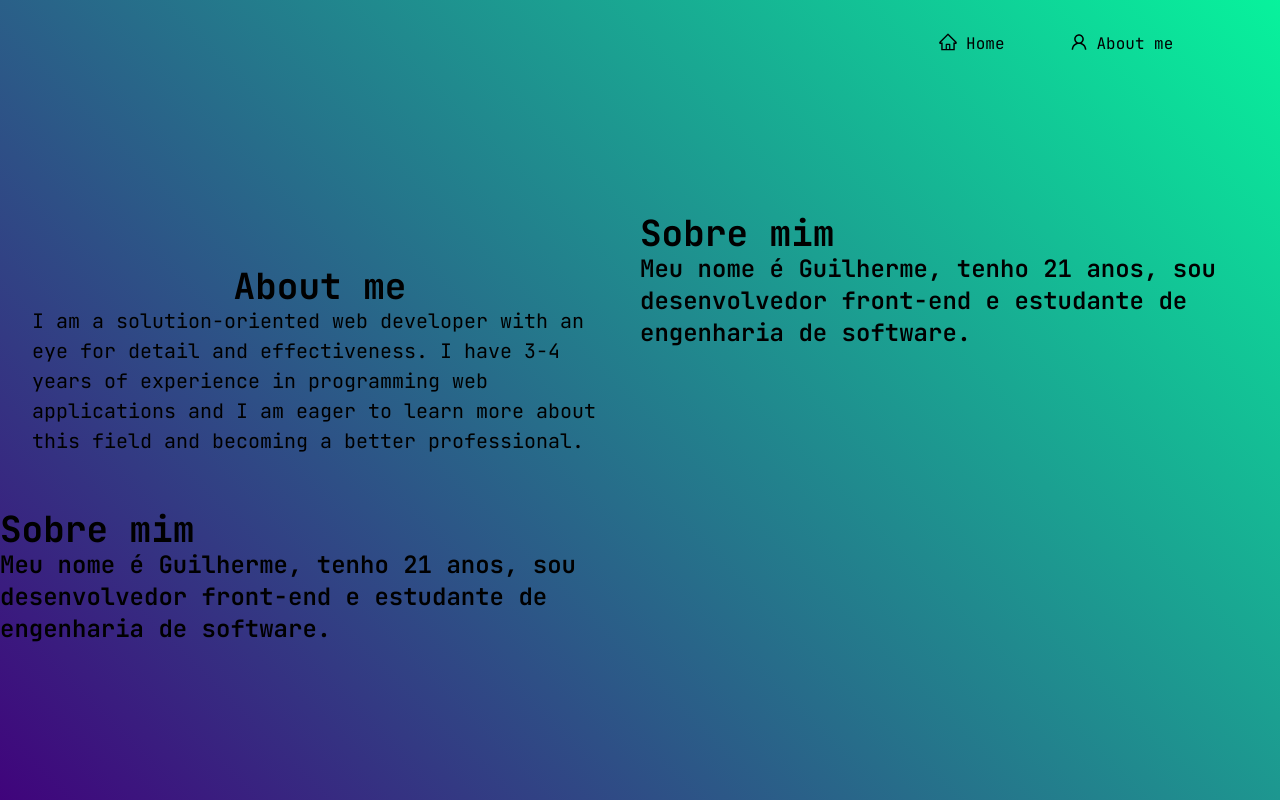
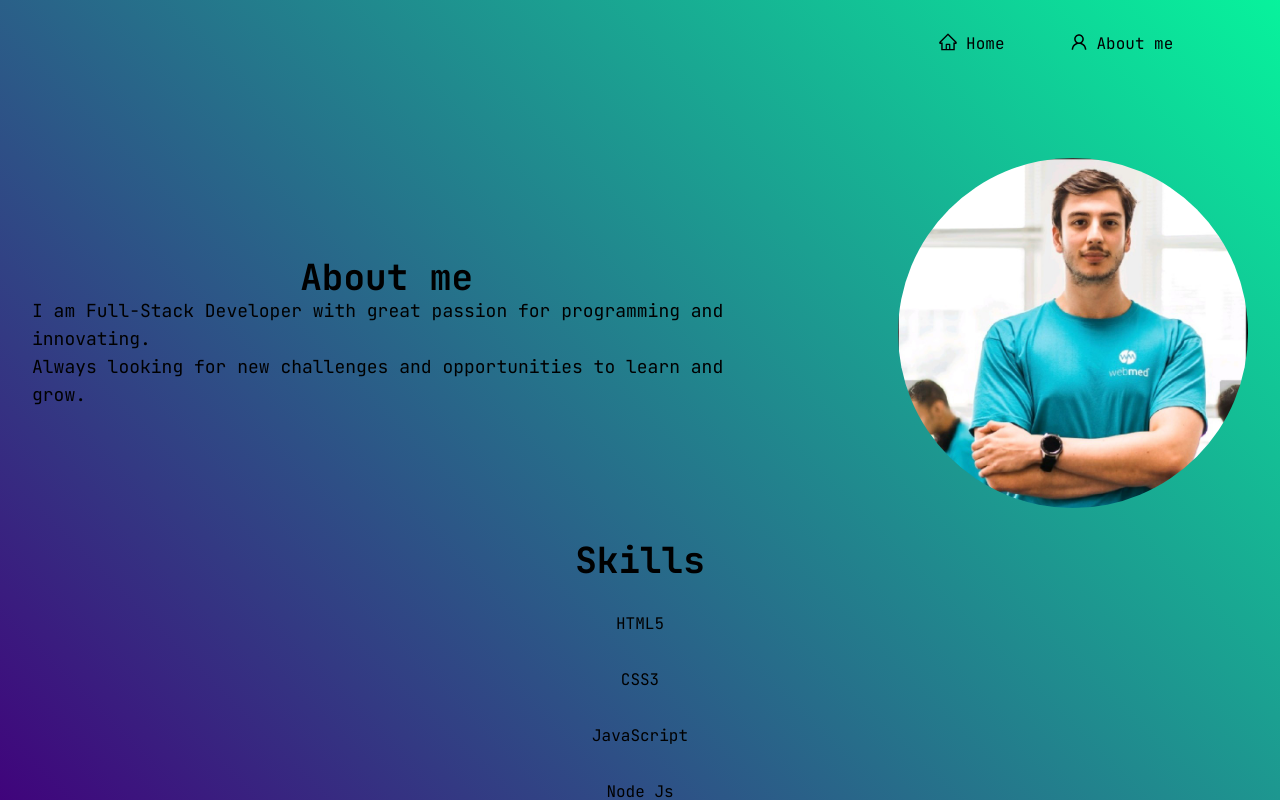
Before and after one commit to guirab/portfolio, a Next.js app: page /about in a window 1280 px wide. Built offline with nearby package versions, Linux system fonts and the light colour scheme.

Commit message:
chore: add libs and refactor about me page

```diff
--- a/app/about/page.tsx
+++ b/app/about/page.tsx
@@ -1,24 +1,38 @@
 import Link from "next/link";
-import { MouseOver } from "@/components";
+import Image from "next/image";
+
+import { MouseOver, Reveal } from "@/components";
 
 export default function About() {
   return (
-    <div className="h-page w-full">
-      <div className="grid grid-cols-2 h-full grid-rows-2 col-end-1 pt-36">
-        <MouseOver />
-        <div>
-          <h1 className="text-4xl font-bold">Sobre mim</h1>
-          <p className="text-2xl font-semibold">
-            Meu nome é Guilherme, tenho 21 anos, sou desenvolvedor front-end e
-            estudante de engenharia de software.
-          </p>
+    <div className="h-page w-full overflow-y-scroll scrollbar-none">
+      <div className="flex flex-col pt-24 mobile:pt-16 px-8 space-y-8">
+        <div className="flex flex-row">
+          <MouseOver />
+          <div className="flex justify-end items-center w-5/12">
+            <Image
+              src="/assets/jpeg/taldo.jpeg"
+              width={350}
+              height={350}
+              alt="Guilherme Rabelo"
+              className="rounded-full"
+            />
+          </div>
         </div>
-        <div className="">
-          <h1 className="text-4xl font-bold">Sobre mim</h1>
-          <p className="text-2xl font-semibold">
-            Meu nome é Guilherme, tenho 21 anos, sou desenvolvedor front-end e
-            estudante de engenharia de software.
-          </p>
+        <div className="flex flex-col gap-8 justify-center w-full items-center">
+          <h1 className="text-4xl font-bold">Skills</h1>
+          <Reveal>HTML5</Reveal>
+          <Reveal>CSS3</Reveal>
+          <Reveal>JavaScript</Reveal>
+          <Reveal>Node Js</Reveal>
+          <Reveal>React</Reveal>
+          <Reveal>Next Js</Reveal>
+          <Reveal>TypeScript</Reveal>
+          <Reveal>MySql</Reveal>
+          <Reveal>Redux</Reveal>
+          <Reveal>Git</Reveal>
+          <Reveal>Framer Motion</Reveal>
+          <Reveal>TailwindCSS</Reveal>
         </div>
       </div>
     </div>
--- a/app/globals.css
+++ b/app/globals.css
@@ -2,32 +2,25 @@
 @tailwind components;
 @tailwind utilities;
 
-* {
-  overflow: hidden;
-}
-
-.container {
-  position: relative;
-}
 
 .container .display {
   font-size: 20px;
   color: black;
 }
 
-.container .magnifying-glass {
+.magnifying-glass {
   height: 100px;
   border-radius: 50%;
   position: absolute;
   top: 0;
   left: 0;
   overflow: hidden;
-  transform: translate(-50%, -50%);
   background-color: transparent;
   opacity: 0;
 }
 
-.container .magnifying-glass .magnify-fx {
+.magnifying-glass .magnify-fx {
   font-size: 20px;
-  -webkit-text-fill-color: aquamarine;
+  text-shadow: 0 0 10px #07f29c;
+    color: #07f29c;
 }
--- a/app/layout.tsx
+++ b/app/layout.tsx
@@ -15,7 +15,7 @@ export default function RootLayout({ children }: { children: React.ReactNode })
   return (
     <html lang="en">
       <body className={jetBrains.className}>
-        <main className="bg-main h-screen w-screen">
+        <main className="bg-main-background h-screen w-screen">
           <Header />
           {children}
         </main>
--- a/components/header.tsx
+++ b/components/header.tsx
@@ -11,7 +11,7 @@ export const Header = () => {
               <AiOutlineHome className="h-5 w-5" />
               Home
             </span>
-            <div className="rounded-md h-1.5 bg-[#e81cff] group-hover:translate-x-0 w-full -translate-x-20 transition duration-300" />
+            <div className="rounded-md h-1.5 bg-header group-hover:translate-x-0 w-full -translate-x-20 transition duration-300" />
           </button>
         </Link>
         <Link href={"/about"}>
@@ -20,7 +20,7 @@ export const Header = () => {
               <AiOutlineUser className="h-5 w-5" />
               About me
             </span>
-            <div className="rounded-md h-1.5 bg-[#e81cff] group-hover:translate-x-0 w-full -translate-x-28 transition duration-300" />
+            <div className="rounded-md h-1.5 bg-header group-hover:translate-x-0 w-full -translate-x-28 transition duration-300" />
           </button>
         </Link>
       </div>
--- a/components/index.ts
+++ b/components/index.ts
@@ -1,3 +1,4 @@
 export * from "./header";
 export * from "./typewriter"
 export * from './mouse-over'
+export * from './reveal'
--- a/components/mouse-over.tsx
+++ b/components/mouse-over.tsx
@@ -1,55 +1,44 @@
-"use client";
 import { useEffect } from "react";
 
 export const MouseOver = () => {
-  useEffect(() => {
-    const glass = document.querySelector(".magnifying-glass") as HTMLElement;
-    const container = document.querySelector(".container");
-    if (!container) return console.log("no container");
+  // useEffect(() => {
+  //   const glass = document.querySelector(".magnifying-glass") as HTMLElement;
+  //   const container = document.querySelector(".container");
+  //   if (!container) return console.log("no container");
 
-    const cInfo = container.getBoundingClientRect();
-    if (!glass) return console.log("no glass");
+  //   const cInfo = container.getBoundingClientRect();
+  //   if (!glass) return console.log("no glass");
 
-    document.addEventListener("pointermove", (e) => {
-      glass.style.opacity = "1";
-      glass.style.transform = `translate(
-            ${e.clientX - cInfo.x - glass.getBoundingClientRect().width / 2}px,
-            ${e.clientY - cInfo.y - glass.getBoundingClientRect().height / 2}px
-        )`;
-      const h1 = glass.querySelector("h1");
-      if (!h1) return console.log("no h1");
+  //   document.addEventListener("pointermove", (e) => {
+  //     glass.style.opacity = "1";
+  //     glass.style.transform = `translate(
+  //           ${e.clientX - cInfo.x - glass.getBoundingClientRect().width / 2}px,
+  //           ${e.clientY - cInfo.y - glass.getBoundingClientRect().height / 2}px
+  //       )`;
+  //     const h1 = glass.querySelector("h1");
+  //     if (!h1) return console.log("no h1");
 
-      h1.style.transform = `translate(
-            ${
-              (e.clientX - glass.getBoundingClientRect().width / 2 - cInfo.x) *
-              -1
-            }px,
-            ${
-              (e.clientY - glass.getBoundingClientRect().height / 2 - cInfo.y) *
-              -1
-            }px)`;
-    });
-  }, []);
+  //     h1.style.transform = `translate(
+  //           ${
+  //             (e.clientX - glass.getBoundingClientRect().width / 2 - cInfo.x) *
+  //             -1
+  //           }px,
+  //           ${
+  //             (e.clientY - glass.getBoundingClientRect().height / 2 - cInfo.y) *
+  //             -1
+  //           }px)`;
+  //   });
+  // }, []);
 
   return (
-    <div className="flex justify-center items-center flex-col px-8">
+    <div className="flex justify-center items-center flex-col w-7/12">
       <h1 className="text-4xl font-bold">About me</h1>
-      <div className="container">
-        <h1 className="display">
-          I am a solution-oriented web developer with an eye for detail and
-          effectiveness. I have 3-4 years of experience in programming web
-          applications and I am eager to learn more about this field and
-          becoming a better professional.
-        </h1>
-        <div className="magnifying-glass">
-          <h1 className="magnify-fx">
-            I am a solution-oriented web developer with an eye for detail and
-            effectiveness. I have 3-4 years of experience in programming web
-            applications and I am eager to learn more about this field and
-            becoming a better professional.
-          </h1>
-        </div>
-      </div>
+      <h2 className="text-lg">
+        I am Full-Stack Developer with great passion for programming and
+        innovating.
+        <br />
+        Always looking for new challenges and opportunities to learn and grow.
+      </h2>
     </div>
   );
 };
--- /dev/null
+++ b/components/reveal.tsx
@@ -0,0 +1,51 @@
+"use client";
+import { useEffect, useRef } from "react";
+import { useInView, motion, useAnimation } from "framer-motion";
+
+export const Reveal = ({
+  children,
+  className,
+}: {
+  children: React.ReactNode;
+  className?: string;
+}) => {
+  const ref = useRef<HTMLDivElement>(null);
+  const isInView = useInView(ref, { once: true });
+
+  const mainControls = useAnimation();
+  const slideControls = useAnimation();
+
+  useEffect(() => {
+    if (isInView) {
+      mainControls.start("visible");
+      slideControls.start("visible");
+    }
+  }, [isInView]);
+
+  return (
+    <div ref={ref} className="relative overflow-hidden">
+      <motion.div
+        variants={{
+          hidden: { opacity: 0, y: 100 },
+          visible: { opacity: 1, y: 0 },
+        }}
+        initial="hidden"
+        animate={mainControls}
+        transition={{ duration: 0.5, delay: 0.25 }}
+        className={className}
+      >
+        {children}
+      </motion.div>
+      <motion.div
+        variants={{
+          hidden: { left: 0 },
+          visible: { left: "100%" },
+        }}
+        initial="hidden"
+        animate={slideControls}
+        transition={{ duration: 0.5, ease: "easeIn" }}
+        className="absolute top-1 bottom-1 left-0 right-0 z-20 bg-main"
+      />
+    </div>
+  );
+};
--- a/components/typewriter.tsx
+++ b/components/typewriter.tsx
@@ -14,10 +14,10 @@ export const Typewriter = () => {
       <div className="text-4xl flex justify-center w-full flex-col items-start mobile:items-center text-left text-white pl-16 small:px-8">
         <h1 className="pb-4 w-full">Hi There!</h1>
         <h2 className="pb-8 w-full">
-          I'm <span className="text-pink-500">Guilherme Rabelo</span>
+          I'm <span className="text-main">Guilherme Rabelo</span>
         </h2>
-        <div className="text-pink-500 font-bold py-6 text-left w-full small:text-xl small:pt-0 small:font-normal">
-          <span className="text-pink-500">{text}</span>
+        <div className="text-main font-bold py-6 text-left w-full small:text-xl small:pt-0 small:font-normal">
+          <span className="text-main">{text}</span>
           <Cursor />
         </div>
       </div>
--- a/package.json
+++ b/package.json
@@ -15,12 +15,15 @@
     "autoprefixer": "10.4.15",
     "eslint": "8.47.0",
     "eslint-config-next": "13.4.19",
+    "framer-motion": "^10.16.4",
     "next": "13.4.19",
     "postcss": "8.4.28",
     "react": "18.2.0",
     "react-dom": "18.2.0",
     "react-icons": "^4.10.1",
     "react-simple-typewriter": "^5.0.1",
+    "tailwind-merge": "^1.14.0",
+    "tailwind-scrollbar": "^3.0.5",
     "tailwindcss": "3.3.3",
     "typescript": "5.1.6"
   }
--- a/tailwind.config.ts
+++ b/tailwind.config.ts
@@ -7,10 +7,16 @@ const config: Config = {
     './app/**/*.{js,ts,jsx,tsx,mdx}',
   ],
   theme: {
+    colors: {
+      ...require('tailwindcss/colors'),
+      main: '#07f29c',
+      header: '#40047c',
+    },
     extend: {
       backgroundImage: {
-        'main': 'linear-gradient(45deg, hsla(270, 94%, 25%, 1) 0%, hsla(158, 94%, 49%, 1) 100%);',
-        'header': 'linear-gradient(90deg, hsla(217, 100%, 50%, 1) 0%, hsla(186, 100%, 69%, 1) 100%);',
+        'main-background': 'linear-gradient(45deg, hsla(270, 94%, 25%, 1) 0%, hsla(158, 94%, 49%, 1) 100%);',
+        // 'header': 'linear-gradient(90deg, hsla(217, 100%, 50%, 1) 0%, hsla(186, 100%, 69%, 1) 100%);',
+        'header': '#40047c',
       },
       height: {
         page: 'calc(100vh - 4rem)',
@@ -22,6 +28,8 @@ const config: Config = {
       },
     },
   },
-  plugins: [],
+  plugins: [
+    require('tailwind-scrollbar'),
+  ],
 }
 export default config
```
Also changed, not shown: public/assets/jpeg/taldo.jpeg (added), 1 other file (tests, documents, lock files or other folders).
